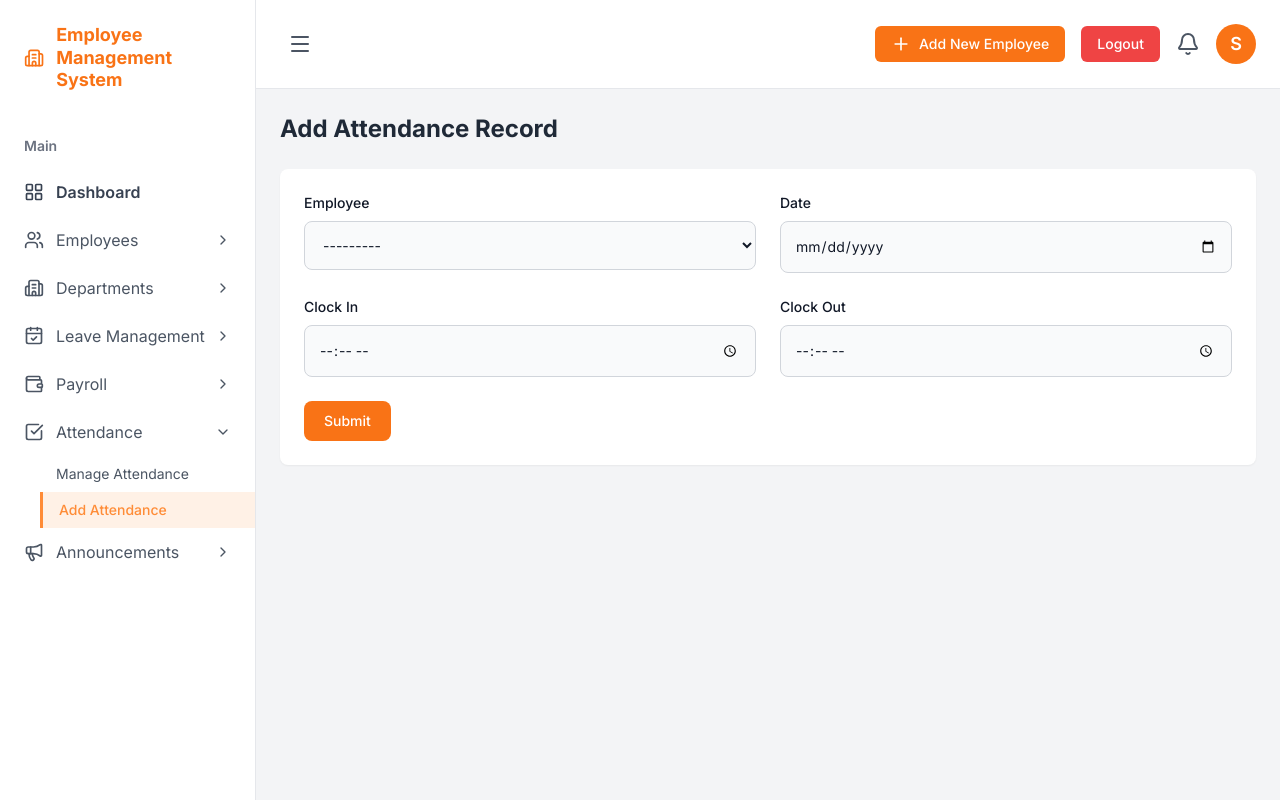
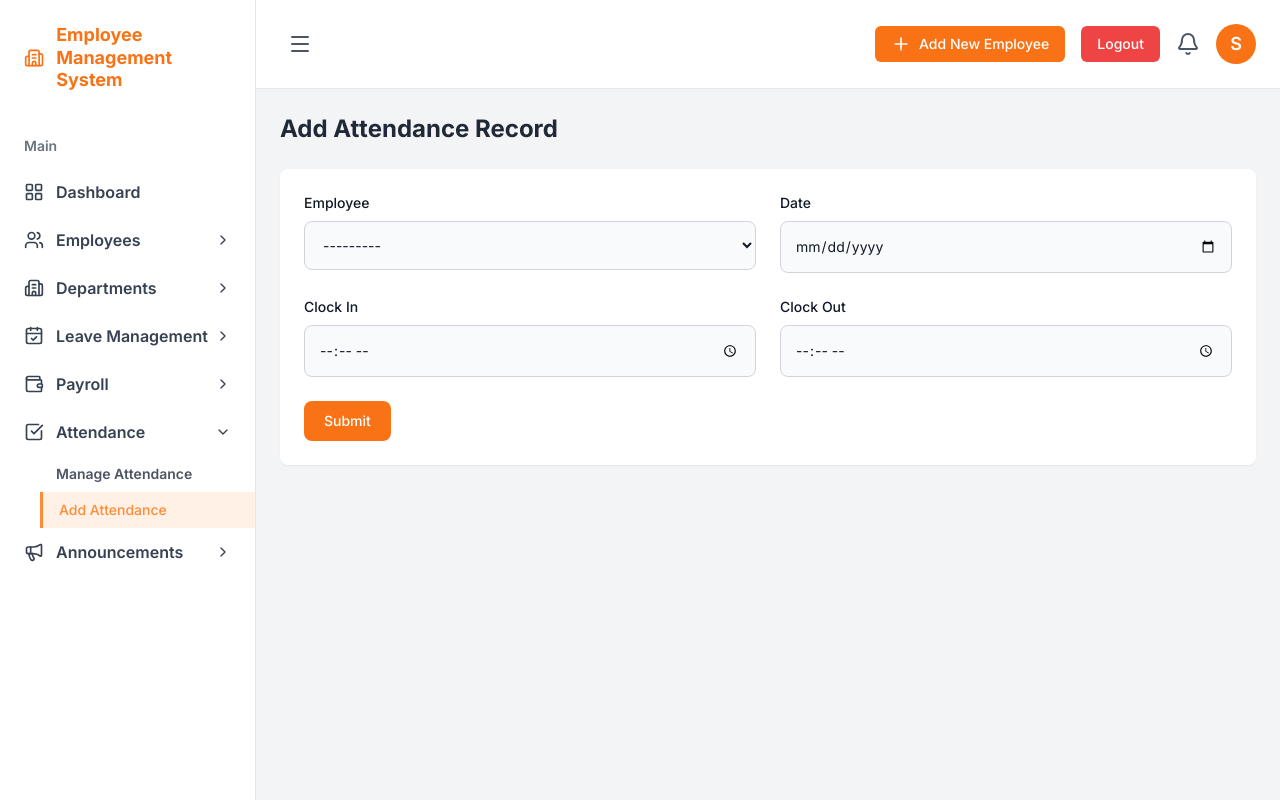
Before and after one commit to sachingeekonomy/human-resource-management, a Django app: page /dashboard/admin/attendance/add/ in a window 1280 px wide. Run offline with Django 5.2, Linux system fonts and the light colour scheme; a user stored in the database is signed in; data comes from the database, SQL or seed files in the repository; some libraries are stand-ins or nearby versions.

Commit message:
Update base_admin.html and base_employee.html to enhance menu item styling with font weight adjustments and color changes for improved visibility and consistency across the application.

```diff
--- a/templates/base_admin.html
+++ b/templates/base_admin.html
@@ -96,7 +96,7 @@
                     </a>
                 </li>
                 <li class="menu-item">
-                    <a href="#" class="flex items-center justify-between px-6 py-3 text-gray-600 hover:bg-gray-100">
+                    <a href="#" class="flex items-center justify-between px-6 py-3 text-gray-700  font-semibold hover:bg-gray-100">
                         <span class="flex items-center">
                             <i data-lucide="users" class="w-5 h-5 mr-3"></i>
                             Employees
@@ -104,12 +104,12 @@
                         <i data-lucide="chevron-right" class="w-4 h-4 transition-transform duration-200"></i>
                     </a>
                     <ul class="submenu ml-10">
-                        <li><a href="{% url 'admin_view_employees' %}" class="submenu-link block px-4 py-2 text-sm text-gray-600" data-url="admin_view_employees">View Employees</a></li>
-                        <li><a href="{% url 'admin_add_employee' %}" class="submenu-link block px-4 py-2 text-sm text-gray-600" data-url="admin_add_employee">Add Employee</a></li>
+                        <li><a href="{% url 'admin_view_employees' %}" class="submenu-link block px-4 py-2 text-sm text-gray-600 font-semibold" data-url="admin_view_employees">View Employees</a></li>
+                        <li><a href="{% url 'admin_add_employee' %}" class="submenu-link block px-4 py-2 text-sm text-gray-600 font-semibold" data-url="admin_add_employee">Add Employee</a></li>
                     </ul>
                 </li>
                 <li class="menu-item">
-                    <a href="#" class="flex items-center justify-between px-6 py-3 text-gray-600 hover:bg-gray-100">
+                    <a href="#" class="flex items-center justify-between px-6 py-3 text-gray-700 font-semibold hover:bg-gray-100">
                         <span class="flex items-center">
                            <i data-lucide="building-2" class="w-5 h-5 mr-3"></i>
                             Departments
@@ -117,12 +117,12 @@
                          <i data-lucide="chevron-right" class="w-4 h-4 transition-transform duration-200"></i>
                     </a>
                     <ul class="submenu ml-10">
-                        <li><a href="{% url 'admin_view_departments' %}" class="submenu-link block px-4 py-2 text-sm text-gray-600" data-url="admin_view_departments">View Departments</a></li>
-                        <li><a href="{% url 'admin_add_department' %}" class="submenu-link block px-4 py-2 text-sm text-gray-600" data-url="admin_add_department">Add Department</a></li>
+                        <li><a href="{% url 'admin_view_departments' %}" class="submenu-link block px-4 py-2 text-sm text-gray-600 font-semibold" data-url="admin_view_departments">View Departments</a></li>
+                        <li><a href="{% url 'admin_add_department' %}" class="submenu-link block px-4 py-2 text-sm text-gray-600 font-semibold" data-url="admin_add_department">Add Department</a></li>
                     </ul>
                 </li>
                 <li class="menu-item">
-                    <a href="#" class="flex items-center justify-between px-6 py-3 text-gray-600 hover:bg-gray-100">
+                    <a href="#" class="flex items-center justify-between px-6 py-3 text-gray-700 font-semibold hover:bg-gray-100">
                          <span class="flex items-center">
                             <i data-lucide="calendar-check" class="w-5 h-5 mr-3"></i>
                             Leave Management
@@ -130,11 +130,11 @@
                          <i data-lucide="chevron-right" class="w-4 h-4 transition-transform duration-200"></i>
                     </a>
                     <ul class="submenu ml-10">
-                        <li><a href="{% url 'admin_manage_leaves' %}" class="submenu-link block px-4 py-2 text-sm text-gray-600" data-url="admin_manage_leaves">Manage Leaves</a></li>
+                        <li><a href="{% url 'admin_manage_leaves' %}" class="submenu-link block px-4 py-2 text-sm text-gray-600 font-semibold" data-url="admin_manage_leaves">Manage Leaves</a></li>
                     </ul>
                 </li>
                 <li class="menu-item">
-                    <a href="#" class="flex items-center justify-between px-6 py-3 text-gray-600 hover:bg-gray-100">
+                    <a href="#" class="flex items-center justify-between px-6 py-3 text-gray-700 font-semibold hover:bg-gray-100">
                          <span class="flex items-center">
                             <i data-lucide="wallet" class="w-5 h-5 mr-3"></i>
                             Payroll
@@ -142,12 +142,12 @@
                          <i data-lucide="chevron-right" class="w-4 h-4 transition-transform duration-200"></i>
                     </a>
                     <ul class="submenu ml-10">
-                        <li><a href="{% url 'admin_manage_payroll' %}" class="submenu-link block px-4 py-2 text-sm text-gray-600" data-url="admin_manage_payroll">Manage Payroll</a></li>
-                        <li><a href="{% url 'admin_create_payroll' %}" class="submenu-link block px-4 py-2 text-sm text-gray-600" data-url="admin_create_payroll">Create Payroll</a></li>
+                        <li><a href="{% url 'admin_manage_payroll' %}" class="submenu-link block px-4 py-2 text-sm text-gray-600 font-semibold" data-url="admin_manage_payroll">Manage Payroll</a></li>
+                        <li><a href="{% url 'admin_create_payroll' %}" class="submenu-link block px-4 py-2 text-sm text-gray-600 font-semibold" data-url="admin_create_payroll">Create Payroll</a></li>
                     </ul>
                 </li>
                 <li class="menu-item">
-                    <a href="#" class="flex items-center justify-between px-6 py-3 text-gray-600 hover:bg-gray-100">
+                    <a href="#" class="flex items-center justify-between px-6 py-3 text-gray-700 font-semibold hover:bg-gray-100">
                          <span class="flex items-center">
                             <i data-lucide="check-square" class="w-5 h-5 mr-3"></i>
                             Attendance
@@ -155,12 +155,12 @@
                          <i data-lucide="chevron-right" class="w-4 h-4 transition-transform duration-200"></i>
                     </a>
                     <ul class="submenu ml-10">
-                        <li><a href="{% url 'admin_manage_attendance' %}" class="submenu-link block px-4 py-2 text-sm text-gray-600" data-url="admin_manage_attendance">Manage Attendance</a></li>
-                        <li><a href="{% url 'admin_add_attendance' %}" class="submenu-link block px-4 py-2 text-sm text-gray-600" data-url="admin_add_attendance">Add Attendance</a></li>
+                        <li><a href="{% url 'admin_manage_attendance' %}" class="submenu-link block px-4 py-2 text-sm text-gray-600 font-semibold" data-url="admin_manage_attendance">Manage Attendance</a></li>
+                        <li><a href="{% url 'admin_add_attendance' %}" class="submenu-link block px-4 py-2 text-sm text-gray-600 font-semibold" data-url="admin_add_attendance">Add Attendance</a></li>
                     </ul>
                 </li>
                 <li class="menu-item">
-                    <a href="#" class="flex items-center justify-between px-6 py-3 text-gray-600 hover:bg-gray-100">
+                    <a href="#" class="flex items-center justify-between px-6 py-3 text-gray-700 font-semibold hover:bg-gray-100">
                          <span class="flex items-center">
                             <i data-lucide="megaphone" class="w-5 h-5 mr-3"></i>
                             Announcements
@@ -168,8 +168,8 @@
                          <i data-lucide="chevron-right" class="w-4 h-4 transition-transform duration-200"></i>
                     </a>
                     <ul class="submenu ml-10">
-                        <li><a href="{% url 'admin_view_announcements' %}" class="submenu-link block px-4 py-2 text-sm text-gray-600" data-url="admin_view_announcements">View Announcements</a></li>
-                        <li><a href="{% url 'admin_add_announcement' %}" class="submenu-link block px-4 py-2 text-sm text-gray-600" data-url="admin_add_announcement">Add Announcement</a></li>
+                        <li><a href="{% url 'admin_view_announcements' %}" class="submenu-link block px-4 py-2 text-sm text-gray-600 font-semibold" data-url="admin_view_announcements">View Announcements</a></li>
+                        <li><a href="{% url 'admin_add_announcement' %}" class="submenu-link block px-4 py-2 text-sm text-gray-600 font-semibold" data-url="admin_add_announcement">Add Announcement</a></li>
                     </ul>
                 </li>
                 </ul>
```
Also changed, not shown: templates/base_employee.html (+9 -9 lines).
